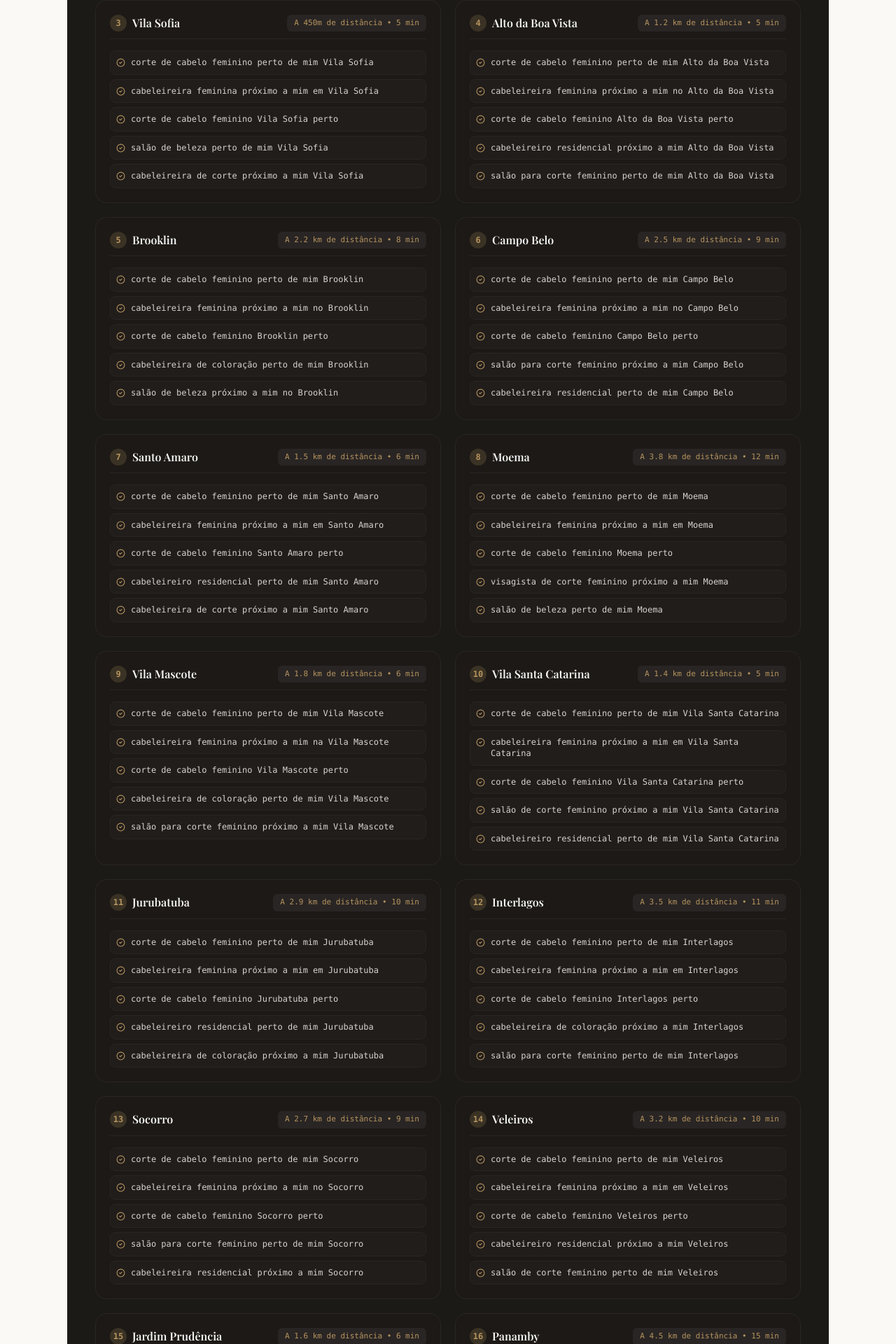
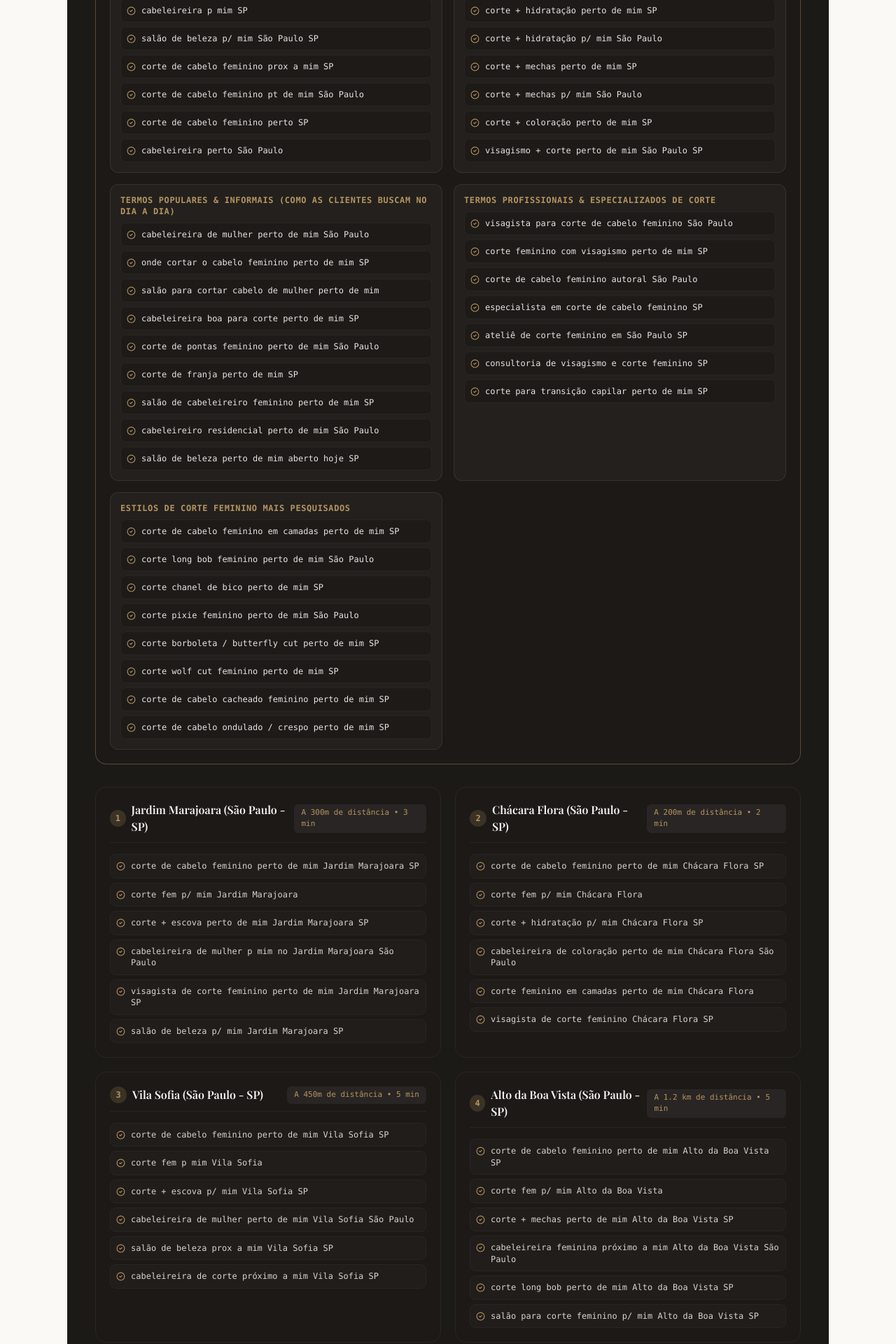
Before and after one commit to Blockchainauto4/Beatriz-Bittencourt-, a React (Vite) app: page / in a window 1280 px wide. Shown: the part 5100-7020 px from the top of the page at 70% size. Built offline with nearby package versions, Linux system fonts and the light colour scheme; a web font is replaced by a local one.

Commit message:
feat: add city-level SEO terms and search variations
Expand SEO coverage by introducing CITY_SEO_TERMS_LIST with common search abbreviations, informal service queries, and shortened service combinations to improve local discoverability.

```diff
--- a/src/App.tsx
+++ b/src/App.tsx
@@ -27,7 +27,7 @@ import {
   Palette,
   Briefcase
 } from "lucide-react";
-import { SERVICES, TEMPERAMENTS, STUDIO_INFO, FAQ, LOCAL_SEO_REGIONS, CLIENT_TESTIMONIALS, BRIDAL_PACKAGES, BRIDAL_FAQS, FEMALE_HAIRCUT_STYLES, HAIRCUT_FAQS, NEIGHBORHOOD_SEO_TERMS_LIST } from "./data";
+import { SERVICES, TEMPERAMENTS, STUDIO_INFO, FAQ, LOCAL_SEO_REGIONS, CLIENT_TESTIMONIALS, BRIDAL_PACKAGES, BRIDAL_FAQS, FEMALE_HAIRCUT_STYLES, HAIRCUT_FAQS, NEIGHBORHOOD_SEO_TERMS_LIST, CITY_SEO_TERMS_LIST } from "./data";
 import { VisagismDiagnosis, Appointment, Service } from "./types";
 const bridalHairstyle = "/src/assets/images/bride_back_updo_1781965445461.jpg";
 const bridalPreparation = "/src/assets/images/bride_sitting_stairs_1781965459138.jpg";
@@ -689,18 +689,48 @@ export default function App() {
                 </div>
               </div>
 
-              {/* Seção 4: Tabela & Guia dos 20 Bairros Próximos com Termos 'perto de mim', 'próximo a mim' e 'perto' */}
+              {/* Seção 4: Tabela & Guia dos 20 Bairros Próximos com Termos 'perto de mim', 'próximo a mim', 'p/ mim' e Serviços Abreviados */}
               <div className="bg-[#1C1A17] text-[#FAF9F5] rounded-3xl p-6 md:p-10 space-y-8">
                 <div className="space-y-3 border-b border-stone-800 pb-6">
                   <div className="inline-flex items-center gap-2 px-3 py-1 bg-stone-800 text-[#B5945F] rounded-full text-xs font-mono tracking-wider uppercase border border-stone-700">
-                    <MapPin size={13} /> 20 Bairros Próximos • Atendimento na Sua Região
+                    <MapPin size={13} /> São Paulo & SP • Variações & Abreviações de Busca
                   </div>
                   <h2 className="text-2xl md:text-3xl font-serif text-[#FAF9F5]">
-                    Guia de Localização: 20 Bairros Próximos com "Perto de Mim", "Próximo a Mim" e "Perto"
+                    Guia de Pesquisa: Termos Populares, Profissionais, Estilos e Abreviações ("P/ Mim", "Corte Fem", "Corte + Escova")
                   </h2>
                   <p className="text-xs text-stone-300 max-w-4xl leading-relaxed">
-                    Para que você encontre o nosso ateliê com total facilidade na sua região, mapeamos a localização de <strong>20 bairros próximos</strong> na Zona Sul de São Paulo com referências de distância para <strong>"perto de mim"</strong>, <strong>"próximo a mim"</strong> e <strong>"perto"</strong>:
+                    Mapeamos todas as variações de busca reais em <strong>São Paulo (SP)</strong> — desde termos profissionais e informais até as abreviações mais utilizadas no Google e Google Maps, como <strong>"p/ mim"</strong>, <strong>"p mim"</strong>, <strong>"prox a mim"</strong>, <strong>"corte fem"</strong>, <strong>"corte + escova"</strong>, <strong>"corte + hidratação"</strong> e cortes por estilo em <strong>20 bairros próximos</strong> na Zona Sul de São Paulo:
                   </p>
+                </div>
+
+                {/* Bloco de Destaque: Termos Principais de São Paulo & SP */}
+                <div className="bg-stone-900 border border-[#B5945F]/40 rounded-2xl p-5 space-y-4">
+                  <div className="flex items-center gap-2 border-b border-stone-800 pb-3">
+                    <span className="w-6 h-6 rounded-full bg-[#B5945F] text-stone-950 font-mono text-xs flex items-center justify-center font-bold">
+                      ★
+                    </span>
+                    <h3 className="font-serif font-bold text-[#FAF9F5] text-base">
+                      Variações de Busca em São Paulo, Sao Paulo e SP (Populares, Profissionais e Abreviadas)
+                    </h3>
+                  </div>
+
+                  <div className="grid grid-cols-1 md:grid-cols-2 gap-4">
+                    {CITY_SEO_TERMS_LIST.map((cityGroup, cIdx) => (
+                      <div key={cIdx} className="bg-stone-800/60 p-3.5 rounded-xl space-y-2 border border-stone-700/60">
+                        <span className="text-xs font-mono text-[#B5945F] font-semibold uppercase tracking-wider block">
+                          {cityGroup.category}
+                        </span>
+                        <div className="space-y-1.5">
+                          {cityGroup.terms.map((term, tIdx) => (
+                            <div key={tIdx} className="flex items-center gap-2 text-xs font-mono text-stone-200 bg-stone-900/80 p-2 rounded-lg border border-stone-800">
+                              <CheckCircle2 size={13} className="text-[#B5945F] shrink-0" />
+                              <span>{term}</span>
+                            </div>
+                          ))}
+                        </div>
+                      </div>
+                    ))}
+                  </div>
                 </div>
 
                 {/* Grid dos 20 Bairros */}
--- a/src/data.ts
+++ b/src/data.ts
@@ -273,225 +273,317 @@ export interface NeighborhoodSeoTerms {
   terms: string[];
 }
 
-export const NEIGHBORHOOD_SEO_TERMS_LIST: NeighborhoodSeoTerms[] = [
+export const CITY_SEO_TERMS_LIST: { category: string; terms: string[] }[] = [
   {
-    district: "Jardim Marajoara",
-    distanceInfo: "A 300m de distância • 3 min",
+    category: "Abreviações Frequentes de Busca ('p/ mim', 'p mim', 'prox a mim', 'perto')",
     terms: [
-      "corte de cabelo feminino perto de mim Jardim Marajoara",
-      "cabeleireira feminina próximo a mim no Jardim Marajoara",
-      "corte de cabelo feminino Jardim Marajoara perto",
-      "cabeleireiro residencial perto de mim Jardim Marajoara",
-      "salão para corte feminino próximo a mim Jardim Marajoara"
+      "corte de cabelo feminino p/ mim São Paulo",
+      "corte de cabelo feminino p/ mim SP",
+      "corte de cabelo feminino p mim Sao Paulo",
+      "cabeleireira p/ mim São Paulo",
+      "cabeleireira p mim SP",
+      "salão de beleza p/ mim São Paulo SP",
+      "corte de cabelo feminino prox a mim SP",
+      "corte de cabelo feminino pt de mim São Paulo",
+      "corte de cabelo feminino perto SP",
+      "cabeleireira perto São Paulo"
     ]
   },
   {
-    district: "Chácara Flora",
-    distanceInfo: "A 200m de distância • 2 min",
+    category: "Serviços Abreviados & Combos de Corte ('corte fem', 'corte + escova', 'corte + hidratação')",
     terms: [
-      "corte de cabelo feminino perto de mim Chácara Flora",
-      "cabeleireira feminina próximo a mim na Chácara Flora",
-      "corte de cabelo feminino Chácara Flora perto",
-      "cabeleireira de coloração perto de mim Chácara Flora",
-      "visagista de corte feminino próximo a mim Chácara Flora"
+      "corte fem perto de mim SP",
+      "corte fem p/ mim São Paulo",
+      "corte + escova perto de mim São Paulo",
+      "corte + escova p/ mim SP",
+      "corte + hidratação perto de mim SP",
+      "corte + hidratação p/ mim São Paulo",
+      "corte + mechas perto de mim SP",
+      "corte + mechas p/ mim São Paulo",
+      "corte + coloração perto de mim SP",
+      "visagismo + corte perto de mim São Paulo SP"
     ]
   },
   {
-    district: "Vila Sofia",
-    distanceInfo: "A 450m de distância • 5 min",
+    category: "Termos Populares & Informais (Como as clientes buscam no dia a dia)",
     terms: [
-      "corte de cabelo feminino perto de mim Vila Sofia",
-      "cabeleireira feminina próximo a mim em Vila Sofia",
-      "corte de cabelo feminino Vila Sofia perto",
-      "salão de beleza perto de mim Vila Sofia",
-      "cabeleireira de corte próximo a mim Vila Sofia"
+      "cabeleireira de mulher perto de mim São Paulo",
+      "onde cortar o cabelo feminino perto de mim SP",
+      "salão para cortar cabelo de mulher perto de mim",
+      "cabeleireira boa para corte perto de mim SP",
+      "corte de pontas feminino perto de mim São Paulo",
+      "corte de franja perto de mim SP",
+      "salão de cabeleireiro feminino perto de mim SP",
+      "cabeleireiro residencial perto de mim São Paulo",
+      "salão de beleza perto de mim aberto hoje SP"
     ]
   },
   {
-    district: "Alto da Boa Vista",
-    distanceInfo: "A 1.2 km de distância • 5 min",
+    category: "Termos Profissionais & Especializados de Corte",
     terms: [
-      "corte de cabelo feminino perto de mim Alto da Boa Vista",
-      "cabeleireira feminina próximo a mim no Alto da Boa Vista",
-      "corte de cabelo feminino Alto da Boa Vista perto",
-      "cabeleireiro residencial próximo a mim Alto da Boa Vista",
-      "salão para corte feminino perto de mim Alto da Boa Vista"
+      "visagista para corte de cabelo feminino São Paulo",
+      "corte feminino com visagismo perto de mim SP",
+      "corte de cabelo feminino autoral São Paulo",
+      "especialista em corte de cabelo feminino SP",
+      "ateliê de corte feminino em São Paulo SP",
+      "consultoria de visagismo e corte feminino SP",
+      "corte para transição capilar perto de mim SP"
     ]
   },
   {
-    district: "Brooklin",
-    distanceInfo: "A 2.2 km de distância • 8 min",
+    category: "Estilos de Corte Feminino Mais Pesquisados",
     terms: [
-      "corte de cabelo feminino perto de mim Brooklin",
-      "cabeleireira feminina próximo a mim no Brooklin",
-      "corte de cabelo feminino Brooklin perto",
-      "cabeleireira de coloração perto de mim Brooklin",
-      "salão de beleza próximo a mim no Brooklin"
+      "corte de cabelo feminino em camadas perto de mim SP",
+      "corte long bob feminino perto de mim São Paulo",
+      "corte chanel de bico perto de mim SP",
+      "corte pixie feminino perto de mim São Paulo",
+      "corte borboleta / butterfly cut perto de mim SP",
+      "corte wolf cut feminino perto de mim SP",
+      "corte de cabelo cacheado feminino perto de mim SP",
+      "corte de cabelo ondulado / crespo perto de mim SP"
+    ]
+  }
+];
+
+export const NEIGHBORHOOD_SEO_TERMS_LIST: NeighborhoodSeoTerms[] = [
+  {
+    district: "Jardim Marajoara (São Paulo - SP)",
+    distanceInfo: "A 300m de distância • 3 min",
+    terms: [
+      "corte de cabelo feminino perto de mim Jardim Marajoara SP",
+      "corte fem p/ mim Jardim Marajoara",
+      "corte + escova perto de mim Jardim Marajoara SP",
+      "cabeleireira de mulher p mim no Jardim Marajoara São Paulo",
+      "visagista de corte feminino perto de mim Jardim Marajoara SP",
+      "salão de beleza p/ mim Jardim Marajoara SP"
     ]
   },
   {
-    district: "Campo Belo",
-    distanceInfo: "A 2.5 km de distância • 9 min",
+    district: "Chácara Flora (São Paulo - SP)",
+    distanceInfo: "A 200m de distância • 2 min",
     terms: [
-      "corte de cabelo feminino perto de mim Campo Belo",
-      "cabeleireira feminina próximo a mim no Campo Belo",
-      "corte de cabelo feminino Campo Belo perto",
-      "salão para corte feminino próximo a mim Campo Belo",
-      "cabeleireira residencial perto de mim Campo Belo"
+      "corte de cabelo feminino perto de mim Chácara Flora SP",
+      "corte fem p/ mim Chácara Flora",
+      "corte + hidratação p/ mim Chácara Flora SP",
+      "cabeleireira de coloração perto de mim Chácara Flora São Paulo",
+      "corte feminino em camadas perto de mim Chácara Flora",
+      "visagista de corte feminino Chácara Flora SP"
     ]
   },
   {
-    district: "Santo Amaro",
-    distanceInfo: "A 1.5 km de distância • 6 min",
+    district: "Vila Sofia (São Paulo - SP)",
+    distanceInfo: "A 450m de distância • 5 min",
     terms: [
-      "corte de cabelo feminino perto de mim Santo Amaro",
-      "cabeleireira feminina próximo a mim em Santo Amaro",
-      "corte de cabelo feminino Santo Amaro perto",
-      "cabeleireiro residencial perto de mim Santo Amaro",
-      "cabeleireira de corte próximo a mim Santo Amaro"
+      "corte de cabelo feminino perto de mim Vila Sofia SP",
+      "corte fem p mim Vila Sofia",
+      "corte + escova p/ mim Vila Sofia SP",
+      "cabeleireira de mulher perto de mim Vila Sofia São Paulo",
+      "salão de beleza prox a mim Vila Sofia SP",
+      "cabeleireira de corte próximo a mim Vila Sofia SP"
     ]
   },
   {
-    district: "Moema",
-    distanceInfo: "A 3.8 km de distância • 12 min",
+    district: "Alto da Boa Vista (São Paulo - SP)",
+    distanceInfo: "A 1.2 km de distância • 5 min",
     terms: [
-      "corte de cabelo feminino perto de mim Moema",
-      "cabeleireira feminina próximo a mim em Moema",
-      "corte de cabelo feminino Moema perto",
-      "visagista de corte feminino próximo a mim Moema",
-      "salão de beleza perto de mim Moema"
+      "corte de cabelo feminino perto de mim Alto da Boa Vista SP",
+      "corte fem p/ mim Alto da Boa Vista",
+      "corte + mechas perto de mim Alto da Boa Vista SP",
+      "cabeleireira feminina próximo a mim Alto da Boa Vista São Paulo",
+      "corte long bob perto de mim Alto da Boa Vista SP",
+      "salão para corte feminino p/ mim Alto da Boa Vista SP"
     ]
   },
   {
-    district: "Vila Mascote",
-    distanceInfo: "A 1.8 km de distância • 6 min",
+    district: "Brooklin (São Paulo - SP)",
+    distanceInfo: "A 2.2 km de distância • 8 min",
     terms: [
-      "corte de cabelo feminino perto de mim Vila Mascote",
-      "cabeleireira feminina próximo a mim na Vila Mascote",
-      "corte de cabelo feminino Vila Mascote perto",
-      "cabeleireira de coloração perto de mim Vila Mascote",
-      "salão para corte feminino próximo a mim Vila Mascote"
+      "corte de cabelo feminino perto de mim Brooklin SP",
+      "corte fem p/ mim Brooklin",
+      "corte + escova perto de mim Brooklin SP",
+      "cabeleireira de coloração p mim Brooklin São Paulo",
+      "salão de beleza prox a mim Brooklin SP",
+      "visagista para corte feminino perto de mim Brooklin SP"
     ]
   },
   {
-    district: "Vila Santa Catarina",
-    distanceInfo: "A 1.4 km de distância • 5 min",
+    district: "Campo Belo (São Paulo - SP)",
+    distanceInfo: "A 2.5 km de distância • 9 min",
     terms: [
-      "corte de cabelo feminino perto de mim Vila Santa Catarina",
-      "cabeleireira feminina próximo a mim em Vila Santa Catarina",
-      "corte de cabelo feminino Vila Santa Catarina perto",
-      "salão de corte feminino próximo a mim Vila Santa Catarina",
-      "cabeleireiro residencial perto de mim Vila Santa Catarina"
+      "corte de cabelo feminino perto de mim Campo Belo SP",
+      "corte fem p mim Campo Belo",
+      "corte + hidratação perto de mim Campo Belo SP",
+      "cabeleireira de mulher p/ mim Campo Belo São Paulo",
+      "corte em camadas perto de mim Campo Belo SP",
+      "cabeleireira residencial perto de mim Campo Belo SP"
     ]
   },
   {
-    district: "Jurubatuba",
-    distanceInfo: "A 2.9 km de distância • 10 min",
+    district: "Santo Amaro (São Paulo - SP)",
+    distanceInfo: "A 1.5 km de distância • 6 min",
     terms: [
-      "corte de cabelo feminino perto de mim Jurubatuba",
-      "cabeleireira feminina próximo a mim em Jurubatuba",
-      "corte de cabelo feminino Jurubatuba perto",
-      "cabeleireiro residencial perto de mim Jurubatuba",
-      "cabeleireira de coloração próximo a mim Jurubatuba"
+      "corte de cabelo feminino perto de mim Santo Amaro SP",
+      "corte fem p/ mim Santo Amaro",
+      "corte + lavagem p mim Santo Amaro SP",
+      "salão de beleza p/ mim Santo Amaro São Paulo",
+      "corte de cabelo cacheado perto de mim Santo Amaro SP",
+      "cabeleireira de corte perto de mim Santo Amaro SP"
     ]
   },
   {
-    district: "Interlagos",
-    distanceInfo: "A 3.5 km de distância • 11 min",
+    district: "Moema (São Paulo - SP)",
+    distanceInfo: "A 3.8 km de distância • 12 min",
     terms: [
-      "corte de cabelo feminino perto de mim Interlagos",
-      "cabeleireira feminina próximo a mim em Interlagos",
-      "corte de cabelo feminino Interlagos perto",
-      "cabeleireira de coloração próximo a mim Interlagos",
-      "salão para corte feminino perto de mim Interlagos"
+      "corte de cabelo feminino perto de mim Moema SP",
+      "corte fem p/ mim Moema",
+      "corte + mechas p/ mim Moema SP",
+      "visagista para corte feminino perto de mim Moema São Paulo",
+      "corte de cabelo feminino autoral Moema SP",
+      "salão de beleza prox a mim Moema SP"
     ]
   },
   {
-    district: "Socorro",
-    distanceInfo: "A 2.7 km de distância • 9 min",
+    district: "Vila Mascote (São Paulo - SP)",
+    distanceInfo: "A 1.8 km de distância • 6 min",
     terms: [
-      "corte de cabelo feminino perto de mim Socorro",
-      "cabeleireira feminina próximo a mim no Socorro",
-      "corte de cabelo feminino Socorro perto",
-      "salão para corte feminino perto de mim Socorro",
-      "cabeleireira residencial próximo a mim Socorro"
+      "corte de cabelo feminino perto de mim Vila Mascote SP",
+      "corte fem p mim Vila Mascote",
+      "corte + escova perto de mim Vila Mascote SP",
+      "cabeleireira de coloração p/ mim Vila Mascote São Paulo",
+      "corte curto feminino perto de mim Vila Mascote SP",
+      "salão para corte feminino p/ mim Vila Mascote SP"
     ]
   },
   {
-    district: "Veleiros",
-    distanceInfo: "A 3.2 km de distância • 10 min",
+    district: "Vila Santa Catarina (São Paulo - SP)",
+    distanceInfo: "A 1.4 km de distância • 5 min",
     terms: [
-      "corte de cabelo feminino perto de mim Veleiros",
-      "cabeleireira feminina próximo a mim em Veleiros",
-      "corte de cabelo feminino Veleiros perto",
-      "cabeleireiro residencial próximo a mim Veleiros",
-      "salão de corte feminino perto de mim Veleiros"
+      "corte de cabelo feminino perto de mim Vila Santa Catarina SP",
+      "corte fem p/ mim Vila Santa Catarina",
+      "corte + hidratação p mim Vila Santa Catarina SP",
+      "salão de corte feminino prox a mim Vila Santa Catarina São Paulo",
+      "corte de cabelo feminino repicado Vila Santa Catarina SP",
+      "cabeleireiro residencial p/ mim Vila Santa Catarina SP"
     ]
   },
   {
-    district: "Jardim Prudência",
-    distanceInfo: "A 1.6 km de distância • 6 min",
+    district: "Jurubatuba (São Paulo - SP)",
+    distanceInfo: "A 2.9 km de distância • 10 min",
     terms: [
-      "corte de cabelo feminino perto de mim Jardim Prudência",
-      "cabeleireira feminina próximo a mim no Jardim Prudência",
-      "corte de cabelo feminino Jardim Prudência perto",
-      "cabeleireira de coloração perto de mim Jardim Prudência",
-      "salão de beleza próximo a mim Jardim Prudência"
+      "corte de cabelo feminino perto de mim Jurubatuba SP",
+      "corte fem p mim Jurubatuba",
+      "corte + escova p/ mim Jurubatuba SP",
+      "salão de beleza p/ mim Jurubatuba São Paulo",
+      "cabeleireira de coloração perto de mim Jurubatuba SP",
+      "visagista de corte Jurubatuba SP"
     ]
   },
   {
-    district: "Panamby",
-    distanceInfo: "A 4.5 km de distância • 15 min",
+    district: "Interlagos (São Paulo - SP)",
+    distanceInfo: "A 3.5 km de distância • 11 min",
     terms: [
-      "corte de cabelo feminino perto de mim Panamby",
-      "cabeleireira feminina próximo a mim no Panamby",
-      "corte de cabelo feminino Panamby perto",
-      "visagista de corte feminino perto de mim Panamby",
-      "salão de luxo para corte feminino próximo a mim Panamby"
+      "corte de cabelo feminino perto de mim Interlagos SP",
+      "corte fem p/ mim Interlagos",
+      "corte + mechas perto de mim Interlagos SP",
+      "cabeleireira de mulher p mim Interlagos São Paulo",
+      "salão para corte feminino prox a mim Interlagos SP",
+      "corte de cabelo em camadas perto de mim Interlagos SP"
     ]
   },
   {
-    district: "Vila Andrade",
-    distanceInfo: "A 4.2 km de distância • 14 min",
+    district: "Socorro (São Paulo - SP)",
+    distanceInfo: "A 2.7 km de distância • 9 min",
     terms: [
-      "corte de cabelo feminino perto de mim Vila Andrade",
-      "cabeleireira feminina próximo a mim na Vila Andrade",
-      "corte de cabelo feminino Vila Andrade perto",
-      "salão para corte feminino próximo a mim Vila Andrade",
-      "cabeleireiro residencial perto de mim Vila Andrade"
+      "corte de cabelo feminino perto de mim Socorro SP",
+      "corte fem p mim Socorro",
+      "corte + escova p/ mim Socorro SP",
+      "salão para corte feminino perto de mim Socorro São Paulo",
+      "cabeleireira residencial prox a mim Socorro SP",
+      "corte com visagismo p/ mim Socorro SP"
     ]
   },
   {
-    district: "Real Parque",
-    distanceInfo: "A 4.8 km de distância • 15 min",
+    district: "Veleiros (São Paulo - SP)",
+    distanceInfo: "A 3.2 km de distância • 10 min",
     terms: [
-      "corte de cabelo feminino perto de mim Real Parque",
-      "cabeleireira feminina próximo a mim no Real Parque",
-      "corte de cabelo feminino Real Parque perto",
-      "cabeleireiro residencial perto de mim Real Parque",
-      "visagista de corte feminino próximo a mim Real Parque"
+      "corte de cabelo feminino perto de mim Veleiros SP",
+      "corte fem p/ mim Veleiros",
+      "corte + hidratação perto de mim Veleiros SP",
+      "salão de beleza p mim Veleiros São Paulo",
+      "cabeleireira de corte prox a mim Veleiros SP",
+      "corte bordado feminino perto de mim Veleiros SP"
     ]
   },
   {
-    district: "Vila Cruzeiro",
-    distanceInfo: "A 1.3 km de distância • 5 min",
+    district: "Jardim Prudência (São Paulo - SP)",
+    distanceInfo: "A 1.6 km de distância • 6 min",
     terms: [
-      "corte de cabelo feminino perto de mim Vila Cruzeiro",
-      "cabeleireira feminina próximo a mim na Vila Cruzeiro",
-      "corte de cabelo feminino Vila Cruzeiro perto",
-      "cabeleireira de coloração próximo a mim Vila Cruzeiro",
-      "salão de corte feminino perto de mim Vila Cruzeiro"
+      "corte de cabelo feminino perto de mim Jardim Prudência SP",
+      "corte fem p mim Jardim Prudência",
+      "corte + escova p/ mim Jardim Prudência SP",
+      "cabeleireira de coloração p/ mim Jardim Prudência São Paulo",
+      "salão de beleza prox a mim Jardim Prudência SP",
+      "visagista para corte de cabelo Jardim Prudência SP"
     ]
   },
   {
-    district: "Chácara Monte Alegre",
+    district: "Panamby (São Paulo - SP)",
+    distanceInfo: "A 4.5 km de distância • 15 min",
+    terms: [
+      "corte de cabelo feminino perto de mim Panamby SP",
+      "corte fem p/ mim Panamby",
+      "corte + mechas p/ mim Panamby SP",
+      "visagista de corte feminino perto de mim Panamby São Paulo",
+      "salão de luxo para corte feminino p mim Panamby SP",
+      "corte autoral feminino perto de mim Panamby SP"
+    ]
+  },
+  {
+    district: "Vila Andrade (São Paulo - SP)",
+    distanceInfo: "A 4.2 km de distância • 14 min",
+    terms: [
+      "corte de cabelo feminino perto de mim Vila Andrade SP",
+      "corte fem p mim Vila Andrade",
+      "corte + hidratação p/ mim Vila Andrade SP",
+      "salão para corte feminino prox a mim Vila Andrade São Paulo",
+      "cabeleireiro residencial p/ mim Vila Andrade SP",
+      "corte feminino em camadas perto de mim Vila Andrade SP"
+    ]
+  },
+  {
+    district: "Real Parque (São Paulo - SP)",
+    distanceInfo: "A 4.8 km de distância • 15 min",
+    terms: [
+      "corte de cabelo feminino perto de mim Real Parque SP",
+      "corte fem p/ mim Real Parque",
+      "corte + escova p mim Real Parque SP",
+      "visagista de corte feminino próximo a mim Real Parque São Paulo",
+      "cabeleireira de mulher p/ mim Real Parque SP",
+      "salão de beleza perto de mim Real Parque SP"
+    ]
+  },
+  {
+    district: "Vila Cruzeiro (São Paulo - SP)",
+    distanceInfo: "A 1.3 km de distância • 5 min",
+    terms: [
+      "corte de cabelo feminino perto de mim Vila Cruzeiro SP",
+      "corte fem p mim Vila Cruzeiro",
+      "corte + coloração p/ mim Vila Cruzeiro SP",
+      "cabeleireira de coloração prox a mim Vila Cruzeiro São Paulo",
+      "salão de corte feminino p/ mim Vila Cruzeiro SP",
+      "corte de cabelo com visagismo Vila Cruzeiro SP"
+    ]
+  },
+  {
+    district: "Chácara Monte Alegre (São Paulo - SP)",
     distanceInfo: "A 800m de distância • 3 min",
     terms: [
-      "corte de cabelo feminino perto de mim Chácara Monte Alegre",
-      "cabeleireira feminina próximo a mim na Chácara Monte Alegre",
-      "corte de cabelo feminino Chácara Monte Alegre perto",
-      "salão de corte feminino perto de mim Chácara Monte Alegre",
-      "cabeleireiro residencial próximo a mim Chácara Monte Alegre"
+      "corte de cabelo feminino perto de mim Chácara Monte Alegre SP",
+      "corte fem p/ mim Chácara Monte Alegre",
+      "corte + escova p/ mim Chácara Monte Alegre SP",
+      "salão de corte feminino prox a mim Chácara Monte Alegre São Paulo",
+      "cabeleireiro residencial p mim Chácara Monte Alegre SP",
+      "visagista de corte feminino Chácara Monte Alegre SP"
     ]
   }
 ];
```
